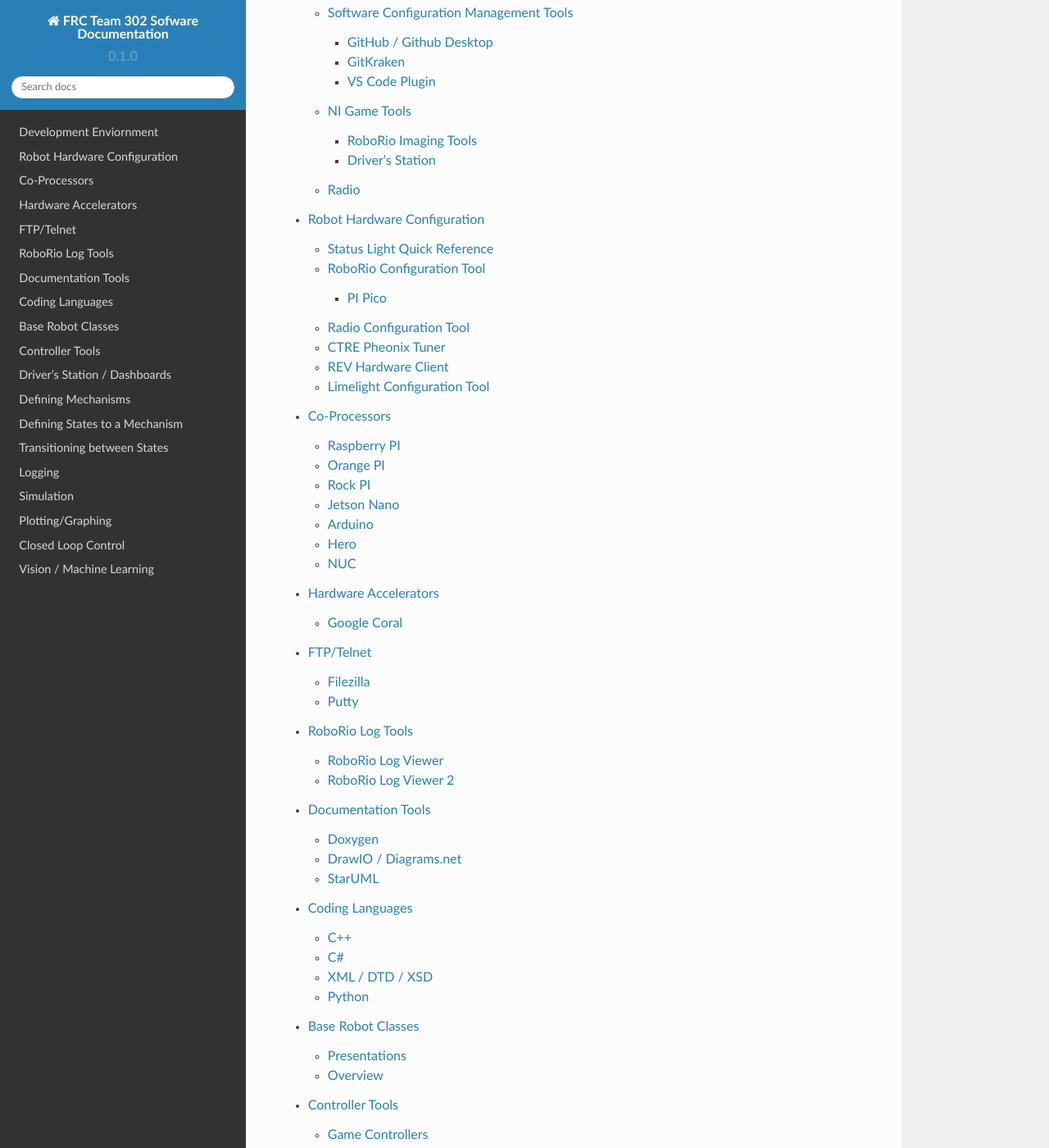
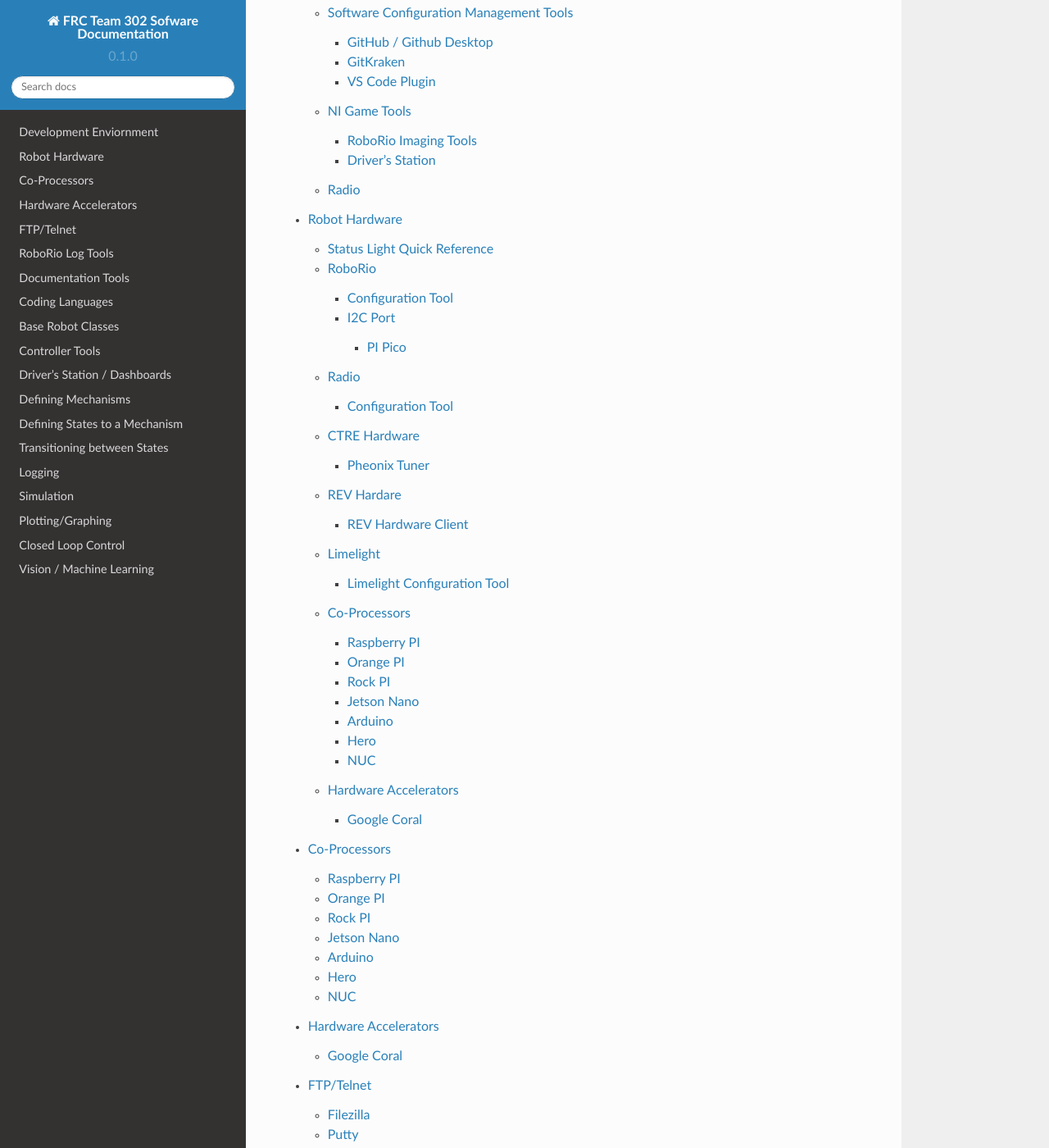
Before and after one commit to Team302/Team302Doco, a Sphinx documentation site: the page built from docs/source/index.rst, in a window 1280 px wide and 1400 px high, scrolled down 1039 px. Shown: the whole window at 82% size. Built offline with Sphinx 7.4.7 and the Read the Docs theme 2.0.0, drawn with Linux system fonts in a browser that asks for light colours.

Commit message:
Update hardware.rst
Consolidated Hardware here

```diff
--- a/docs/source/hardware.rst
+++ b/docs/source/hardware.rst
@@ -1,4 +1,5 @@
-Robot Hardware Configuration
+==============================
+Robot Hardware
 ==============================
 
 Robot Hardware overview can be found at https://docs.wpilib.org/en/stable/stubs/hardware-stub.html.
@@ -9,11 +10,14 @@
 
 
 Status Light Quick Reference
-----------------------------
+==============================
 
 https://docs.wpilib.org/en/stable/docs/hardware/hardware-basics/status-lights-ref.html
 
-RoboRio Configuration Tool
+RoboRio
+========
+
+Configuration Tool
 ---------------------------
 
 This is part of the FRC Game Tools that gets installed as part of installing the environment.  Some keys are the RoboRio 1 doesn't have an SD card and is configured completely using the tool.  RoboRio 2 has an SD card which is configured using the balenaEtcher (or other imaging tools listed on the main page).  Then the team number gets set using the RoboRio Imaging tool or the team number tool.
@@ -22,15 +26,20 @@
 
 See https://docs.wpilib.org/en/stable/docs/zero-to-robot/step-3/index.html for details on imaging the particular roborio.
 
+I2C Port
+---------
+RoboRio has issues with I2C bus (sometimes locks up the roboRio).
 
 PI Pico
 ^^^^^^^^^
-
-RoboRio has issues with I2C bus (sometimes locks up the roboRio.   There is a work around by using a PI Pico board to interface.
+There is a work around for I2C bug using a PI Pico board to interface.
 
 Thad House has put together code to make this work.  See https://github.com/ThadHouse/picocolorsensor
 
-Radio Configuration Tool
+Radio
+======
+
+Configuration Tool
 ------------------------
 
 This tool is installed separately as part of the environment set up.
@@ -41,8 +50,10 @@
 
 
 
+CTRE Hardware
+===============
 
-CTRE Pheonix Tuner
+Pheonix Tuner
 -------------------
 
 This gets installed as part of installing the CTRE 3rd party tools. It allows the firmware and CAN IDs to be set on the CTRE hardware. There are some really cool things that can be done as well such as running motors in both open loop and closed loop modes, plotting various property values, etc. Documentation can be found https://phoenix-documentation.readthedocs.io/en/latest/.
@@ -50,6 +61,8 @@
 Lately we have been using Phoenix X which isn't installed this way rather it comes from the windows store.  This seems to work better.
 
 
+REV Hardare
+============
 
 REV Hardware Client
 ----------------------
@@ -57,7 +70,70 @@
 See https://docs.revrobotics.com/rev-hardware-client/ for setting up REV hardware.
 
 
+Limelight
+==========
+
 Limelight Configuration Tool
 ------------------------------
 
 Limelight (vision solution) has a series of tools found at https://limelightvision.io/pages/downloads.
+
+
+
+
+Co-Processors
+=======================
+
+
+
+Raspberry PI
+-------------
+
+  TODO: pull doco
+
+
+
+Orange PI
+------------
+
+TODO: pull doco
+
+
+
+Rock PI
+----------
+
+TODO:  pull doco
+
+
+
+Jetson Nano
+------------
+TODO:  pull doco
+
+
+Arduino
+----------
+TODO: pull doco
+
+
+Hero
+---------
+
+TODO: pull doco
+
+
+NUC
+------
+
+TODO: pull doco
+
+
+Hardware Accelerators
+=======================
+
+Google Coral
+--------------
+
+Works with Limelight and Raspberry PI Machine Learning Solutions.
+TODO: pull doco
```
